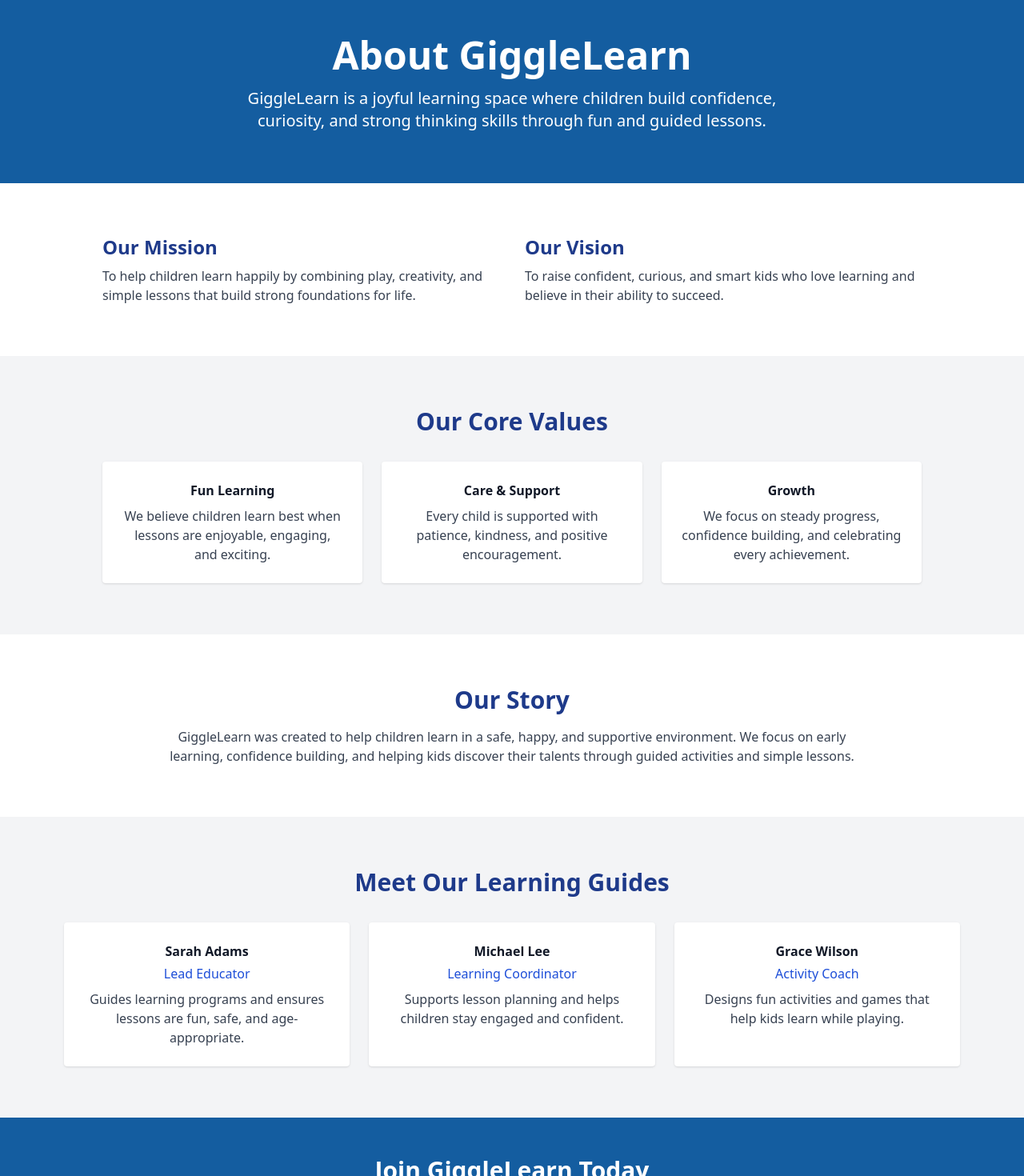
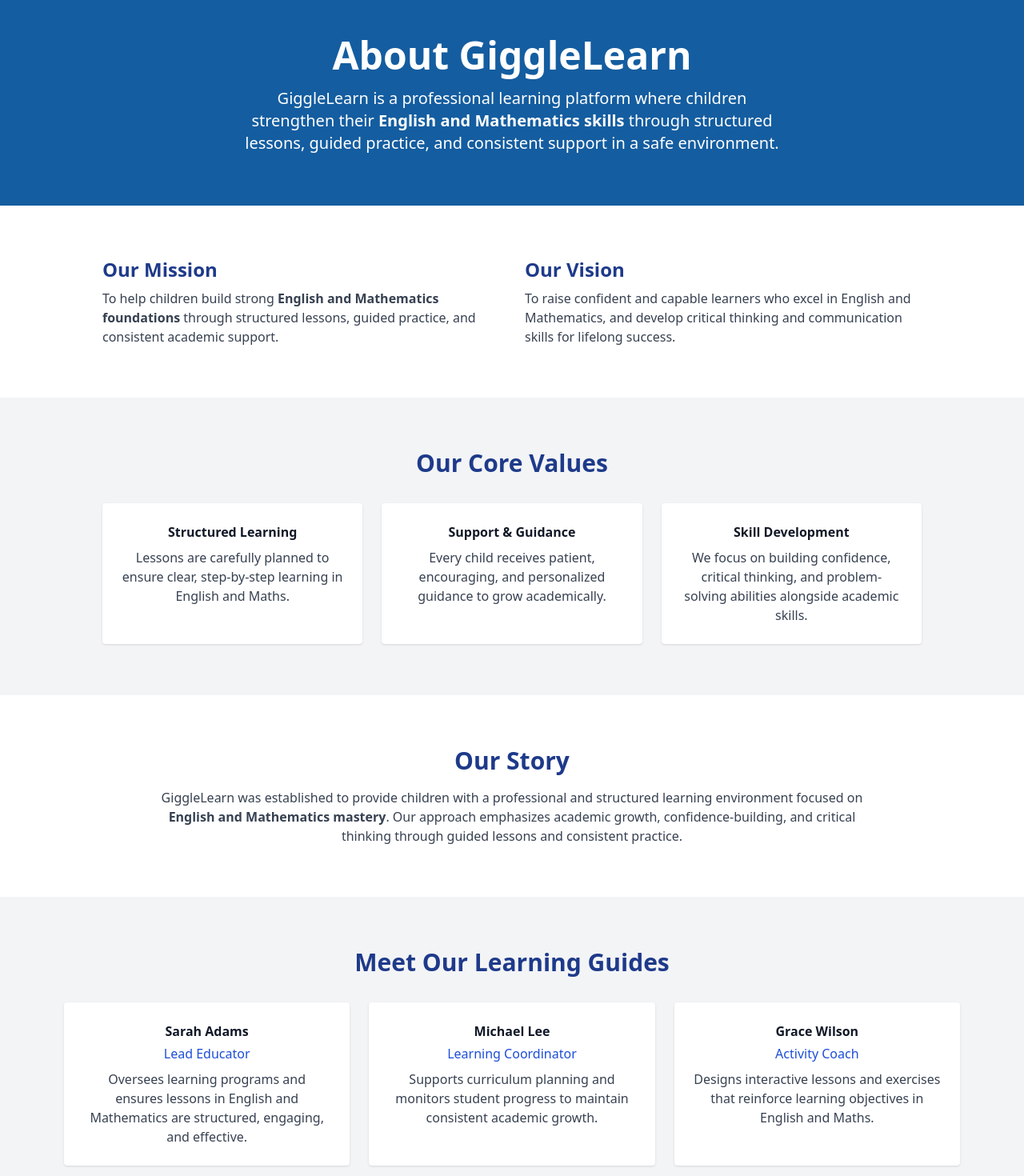
Before and after one commit to Zikam1/KidSmart, a Nuxt app: page /about in a window 1280 px wide. Shown: the part 80-1550 px from the top of the page at 80% size. Built offline with nearby package versions, Linux system fonts and the light colour scheme.

Commit message:
new update

```diff
--- a/app/components/foot.vue
+++ b/app/components/foot.vue
@@ -10,8 +10,9 @@
               <span class="text-xl font-bold">GiggleLearn</span>
             </div>
             <p class="text-gray-600 leading-relaxed">
-              GiggleLearn is a fun and safe learning platform where children
-              learn, grow, and build confidence through playful and guided lessons.
+              GiggleLearn is a professional learning platform where children strengthen
+              their <strong>English and Mathematics skills</strong> through guided lessons,
+              structured activities, and consistent practice in a safe environment.
             </p>
 
             <!-- Social Icons -->
@@ -37,7 +38,7 @@
                 </NuxtLink>
               </li>
               <li>
-                <NuxtLink to="/programs" class="hover:text-black transition">
+                <NuxtLink to="/learning" class="hover:text-black transition">
                   Learning Programs
                 </NuxtLink>
               </li>
@@ -51,16 +52,23 @@
 
           <!-- Right: Contact -->
           <div>
-            <h4 class="text-lg font-semibold mb-6">Get in Touch</h4>
+            <h4 class="text-lg font-semibold mb-6">Contact</h4>
             <ul class="space-y-4 text-gray-700">
               <li>
-                <span class="font-medium">Email:</span> hello@GiggleLearn.com
+                <span class="font-medium">Email:</span>
+                <a href="mailto:hello@gigglelearn.com" class="text-[#145DA0] hover:underline">
+                  hello@gigglelearn.com
+                </a>
               </li>
               <li>
-                <span class="font-medium">Phone:</span> +234 810 423 3630
-              </li>
-              <li>
-                <span class="font-medium">Location:</span> -
+                <span class="font-medium">WhatsApp:</span>
+                <a
+                  href="https://wa.me/2348104233630?text=Hello%20GiggleLearn!"
+                  target="_blank"
+                  class="bg-[#25D366] text-white px-4 py-1 rounded font-medium hover:bg-green-600 transition inline-block ml-2"
+                >
+                  Chat with us
+                </a>
               </li>
             </ul>
           </div>
@@ -75,7 +83,7 @@
         >
           <p>
             © {{ new Date().getFullYear() }} GiggleLearn.
-            Smart learning made fun 🎒
+            Supporting children’s growth in English and Mathematics.
           </p>
           <div class="flex gap-4">
             <a href="#" class="hover:text-black transition">Facebook</a>
--- a/app/components/home.vue
+++ b/app/components/home.vue
@@ -43,8 +43,8 @@
 
         <!-- Subtitle -->
         <p class="mt-5 text-lg sm:text-xl text-slate-300 max-w-2xl mx-auto animate-fadeIn delay-200">
-          Helping children build strong reading and number skills through fun lessons, games,
-          and daily practice — all in a safe and friendly space.
+          Helping children achieve confidence in English and Mathematics through clear
+           instruction, regular practice, and supportive guidance.
         </p>
 
         <!-- Call-to-Action Buttons -->
--- a/app/components/who.vue
+++ b/app/components/who.vue
@@ -10,12 +10,13 @@
             Who We Are
           </h2>
           <p class="text-gray-700 mb-4 leading-relaxed">
-            We are a fun and friendly learning community created to help children
-            grow smarter, more confident, and creative through play-based learning.
+            We are a professional learning community dedicated to helping children develop strong
+            skills in <strong>English and Mathematics</strong>. Our goal is to build confident,
+            capable learners through structured lessons and guided practice.
           </p>
           <p class="text-gray-600 leading-relaxed">
-            Our programs help kids learn important life skills such as thinking,
-            problem-solving, teamwork, and creativity in a happy and safe environment.
+            Our programs focus on enhancing critical thinking, problem-solving, and communication
+            skills in a safe and supportive environment that promotes academic growth.
           </p>
         </div>
 
@@ -24,7 +25,7 @@
           <div class="relative max-w-sm w-full rounded-3xl overflow-hidden shadow-2xl border border-gray-200">
             <img
               src="/assets/pcc.jpg"
-              alt="World Map"
+              alt="Children Learning"
               class="w-full h-auto object-cover"
             />
 
@@ -60,13 +61,13 @@
       </h2>
 
       <p class="text-white/90 text-lg leading-relaxed">
-      Our mission is to help children learn with joy by building strong thinking,
-      creativity, and communication skills from an early age.
+        Our mission is to support children in building strong <strong>English and Mathematics skills</strong>
+        while fostering clear thinking, creativity, and effective communication from an early age.
       </p>
 
       <p class="text-white/80 text-lg leading-relaxed">
-      We create simple lessons, fun activities, and friendly guidance
-      that help kids grow academically and socially.
+        We provide well-structured lessons, guided practice, and consistent support
+        that help children achieve academic success and grow confident in their abilities.
       </p>
 
     </div>
@@ -82,8 +83,8 @@
           What Kids Will Learn
         </h2>
         <p class="mt-4 text-gray-600 text-lg leading-relaxed">
-          Our learning program helps children grow smarter, happier,
-          and more confident every day.
+          Our programs help children strengthen their English and Mathematics skills while
+          developing confidence, critical thinking, and effective communication.
         </p>
       </div>
 
@@ -93,30 +94,30 @@
         <!-- Benefit 1 -->
         <div class="p-8 rounded-2xl bg-white border border-gray-200 shadow-sm hover:shadow-lg transition">
           <h3 class="text-xl font-semibold text-gray-900 mb-2">
-            Thinking Skills
+            Critical Thinking
           </h3>
           <p class="text-gray-600 leading-relaxed">
-            Kids learn how to think clearly, solve problems, and ask smart questions.
+            Children learn how to solve problems, think logically, and approach challenges effectively in both English and Maths.
           </p>
         </div>
 
         <!-- Benefit 2 -->
         <div class="p-8 rounded-2xl bg-white border border-gray-200 shadow-sm hover:shadow-lg transition">
           <h3 class="text-xl font-semibold text-gray-900 mb-2">
-            Confidence Building
+            Confidence & Communication
           </h3>
           <p class="text-gray-600 leading-relaxed">
-            We help children believe in themselves and express their ideas freely.
+            We help children express themselves clearly in English and gain confidence in solving Maths problems.
           </p>
         </div>
 
         <!-- Benefit 3 -->
         <div class="p-8 rounded-2xl bg-white border border-gray-200 shadow-sm hover:shadow-lg transition">
           <h3 class="text-xl font-semibold text-gray-900 mb-2">
-            Fun Learning
+            Structured Learning
           </h3>
           <p class="text-gray-600 leading-relaxed">
-            Learning becomes exciting through games, activities, and teamwork.
+            Lessons are carefully designed to build skills step by step, making learning English and Maths clear, effective, and consistent.
           </p>
         </div>
 
--- a/app/pages/about.vue
+++ b/app/pages/about.vue
@@ -7,8 +7,9 @@
         About GiggleLearn
       </h1>
       <p class="text-lg md:text-xl max-w-2xl mx-auto">
-        GiggleLearn is a joyful learning space where children build confidence,
-        curiosity, and strong thinking skills through fun and guided lessons.
+        GiggleLearn is a professional learning platform where children strengthen their
+        <strong>English and Mathematics skills</strong> through structured lessons, guided practice,
+        and consistent support in a safe environment.
       </p>
     </section>
 
@@ -20,8 +21,8 @@
             Our Mission
           </h2>
           <p class="text-gray-700">
-            To help children learn happily by combining play, creativity,
-            and simple lessons that build strong foundations for life.
+            To help children build strong <strong>English and Mathematics foundations</strong>
+            through structured lessons, guided practice, and consistent academic support.
           </p>
         </div>
         <div>
@@ -29,8 +30,8 @@
             Our Vision
           </h2>
           <p class="text-gray-700">
-            To raise confident, curious, and smart kids who love learning
-            and believe in their ability to succeed.
+            To raise confident and capable learners who excel in English and Mathematics,
+            and develop critical thinking and communication skills for lifelong success.
           </p>
         </div>
       </div>
@@ -45,26 +46,23 @@
         <div class="grid md:grid-cols-3 gap-6">
 
           <div class="bg-white p-6 rounded shadow">
-            <h3 class="font-semibold mb-2">Fun Learning</h3>
+            <h3 class="font-semibold mb-2">Structured Learning</h3>
             <p class="text-gray-700">
-              We believe children learn best when lessons are enjoyable,
-              engaging, and exciting.
+              Lessons are carefully planned to ensure clear, step-by-step learning in English and Maths.
             </p>
           </div>
 
           <div class="bg-white p-6 rounded shadow">
-            <h3 class="font-semibold mb-2">Care & Support</h3>
+            <h3 class="font-semibold mb-2">Support & Guidance</h3>
             <p class="text-gray-700">
-              Every child is supported with patience, kindness,
-              and positive encouragement.
+              Every child receives patient, encouraging, and personalized guidance to grow academically.
             </p>
           </div>
 
           <div class="bg-white p-6 rounded shadow">
-            <h3 class="font-semibold mb-2">Growth</h3>
+            <h3 class="font-semibold mb-2">Skill Development</h3>
             <p class="text-gray-700">
-              We focus on steady progress, confidence building,
-              and celebrating every achievement.
+              We focus on building confidence, critical thinking, and problem-solving abilities alongside academic skills.
             </p>
           </div>
 
@@ -79,10 +77,10 @@
           Our Story
         </h2>
         <p class="text-gray-700">
-          GiggleLearn was created to help children learn in a safe,
-          happy, and supportive environment. We focus on early learning,
-          confidence building, and helping kids discover their talents
-          through guided activities and simple lessons.
+          GiggleLearn was established to provide children with a professional and structured learning
+          environment focused on <strong>English and Mathematics mastery</strong>.
+          Our approach emphasizes academic growth, confidence-building, and critical thinking through
+          guided lessons and consistent practice.
         </p>
       </div>
     </section>
@@ -99,8 +97,7 @@
             <h3 class="font-semibold mb-1">Sarah Adams</h3>
             <p class="text-blue-700 font-medium mb-2">Lead Educator</p>
             <p class="text-gray-700">
-              Guides learning programs and ensures lessons are fun,
-              safe, and age-appropriate.
+              Oversees learning programs and ensures lessons in English and Mathematics are structured, engaging, and effective.
             </p>
           </div>
 
@@ -108,8 +105,7 @@
             <h3 class="font-semibold mb-1">Michael Lee</h3>
             <p class="text-blue-700 font-medium mb-2">Learning Coordinator</p>
             <p class="text-gray-700">
-              Supports lesson planning and helps children
-              stay engaged and confident.
+              Supports curriculum planning and monitors student progress to maintain consistent academic growth.
             </p>
           </div>
 
@@ -117,8 +113,7 @@
             <h3 class="font-semibold mb-1">Grace Wilson</h3>
             <p class="text-blue-700 font-medium mb-2">Activity Coach</p>
             <p class="text-gray-700">
-              Designs fun activities and games that help
-              kids learn while playing.
+              Designs interactive lessons and exercises that reinforce learning objectives in English and Maths.
             </p>
           </div>
 
@@ -129,11 +124,11 @@
     <!-- Call to Action -->
     <section class="bg-[#145DA0] text-white py-12 px-6 md:px-20 text-center">
       <h2 class="text-2xl md:text-3xl font-bold mb-3">
-        Join GiggleLearn Today
+        Enroll Your Child Today
       </h2>
       <p class="mb-4 text-gray-100">
-        Give your child a fun, safe, and smart learning experience
-        that builds confidence and curiosity.
+        Give your child a professional, structured learning experience that strengthens
+        <strong>English and Mathematics skills</strong> while building confidence and critical thinking.
       </p>
       <button
         class="bg-white text-blue-900 font-bold px-6 py-2 rounded
--- a/app/pages/contact.vue
+++ b/app/pages/contact.vue
@@ -2,31 +2,41 @@
   <section class="bg-white text-gray-900 min-h-screen">
 
     <!-- Header -->
-    <header class="bg-[#145DA0] py-20 px-6">
-      <div class="max-w-6xl mx-auto text-left">
-        <h1 class="text-4xl md:text-5xl font-extrabold mb-4 text-white">
-          Contact Us
-        </h1>
-        <p class="max-w-3xl text-lg text-blue-100">
-          GiggleLearn – A fun and supportive learning space for growing minds
-        </p>
+    <header class="bg-[#145DA0] py-20 px-6 md:px-20">
+      <div class="max-w-7xl mx-auto flex flex-col md:flex-row md:items-center md:justify-between">
+        <!-- Logo -->
+        <div class="text-white text-2xl font-bold mb-4 md:mb-0">
+          GiggleLearn
+        </div>
+        <!-- Header text -->
+        <div class="text-center md:text-left">
+          <h1 class="text-4xl md:text-5xl font-extrabold mb-2 text-white">
+            Contact Us
+          </h1>
+          <p class="max-w-3xl text-lg text-blue-100">
+            GiggleLearn – A safe and supportive learning space for growing minds
+          </p>
+        </div>
       </div>
     </header>
 
     <!-- Main Content -->
-    <main class="max-w-6xl mx-auto px-6 py-20 space-y-24">
-
-      <!-- Get in Touch Section -->
-      <section class="flex flex-col lg:flex-row items-start gap-16">
+    <main class="max-w-7xl mx-auto px-6 md:px-20 py-20">
+      <section class="grid lg:grid-cols-2 gap-16 items-center">
 
         <!-- Left Illustration -->
-        <div class="lg:w-1/2 relative h-80 lg:h-[400px] rounded-xl overflow-hidden shadow-lg">
-          <!-- Illustration placeholder -->
-          <div class="absolute inset-0 bg-gradient-to-t from-black/20"></div>
+        <div class="relative h-80 lg:h-[400px] rounded-xl overflow-hidden shadow-lg">
+          <img
+            src="/assets/cont.jpg"
+            alt="Children learning"
+            class="w-full h-full object-cover rounded-xl"
+          />
+          <!-- Gradient overlay -->
+          <div class="absolute inset-0 bg-gradient-to-t from-black/20 rounded-xl"></div>
         </div>
 
         <!-- Right Contact Info -->
-        <div class="lg:w-1/2 space-y-6">
+        <div class="space-y-6">
           <h2 class="text-3xl font-bold text-[#145DA0]">Get in Touch</h2>
           <p class="text-gray-700 leading-relaxed">
             GiggleLearn welcomes parents, guardians, and partners interested in supporting children’s learning. Reach us for enquiries or general support.
@@ -38,7 +48,7 @@
               <span class="text-[#145DA0] text-2xl">🏠</span>
               <div>
                 <h3 class="font-semibold mb-1">Learning Center Address</h3>
-                <p>GiggleLearn Learning Center, Safe & Friendly Environment, Nigeria</p>
+                <p>GiggleLearn Learning Center, Safe & Friendly Environment</p>
               </div>
             </div>
 
@@ -47,11 +57,18 @@
               <span class="text-[#145DA0] text-2xl">✉️</span>
               <div>
                 <h3 class="font-semibold mb-1">Email</h3>
-                <p>hello@GiggleLearning.com</p>
+                <p>
+                  <a
+                    href="mailto:hello@gigglelearn.com"
+                    class="text-[#145DA0] font-medium hover:underline"
+                  >
+                    hello@gigglelearn.com
+                  </a>
+                </p>
               </div>
             </div>
 
-            <!-- WhatsApp -->
+            <!-- WhatsApp Button (Number Hidden) -->
             <div class="flex items-start gap-4">
               <span class="text-[#145DA0] text-2xl">📱</span>
               <div>
@@ -60,9 +77,9 @@
                   <a
                     href="https://wa.me/2348104233630?text=Hello%20GiggleLearn!"
                     target="_blank"
-                    class="text-[#145DA0] font-medium hover:underline"
+                    class="bg-[#25D366] text-white px-4 py-2 rounded-lg font-semibold hover:bg-green-600 transition inline-block"
                   >
-                    +234 810 423 3630
+                    Chat with us
                   </a>
                 </p>
               </div>
@@ -80,11 +97,20 @@
         </div>
 
       </section>
-
     </main>
   </section>
 </template>
 
 <script setup>
-// Pure contact page – no enrollment/programmes
+// Pure contact page – no extra logic needed
 </script>
+
+<style scoped>
+/* Optional: smooth hover effect for the image */
+img {
+  transition: transform 0.3s ease;
+}
+img:hover {
+  transform: scale(1.03);
+}
+</style>
--- a/app/pages/enroll.vue
+++ b/app/pages/enroll.vue
@@ -82,6 +82,11 @@
 
         <!-- Right Illustration -->
         <div class="lg:w-1/2 relative h-80 lg:h-[500px] rounded-xl overflow-hidden shadow-lg">
+          <img
+    src="/assets/jui.jpg"
+    alt="Children learning"
+    class="w-full h-full object-cover rounded-xl"
+  />
           <!-- Placeholder for image or illustration -->
           <div class="absolute inset-0 bg-gradient-to-t from-black/20"></div>
         </div>
```
Also changed, not shown: public/assets/cont.jpg (added), public/assets/jui.jpg (added). Lines whose indentation alone changed are shown as unchanged.
